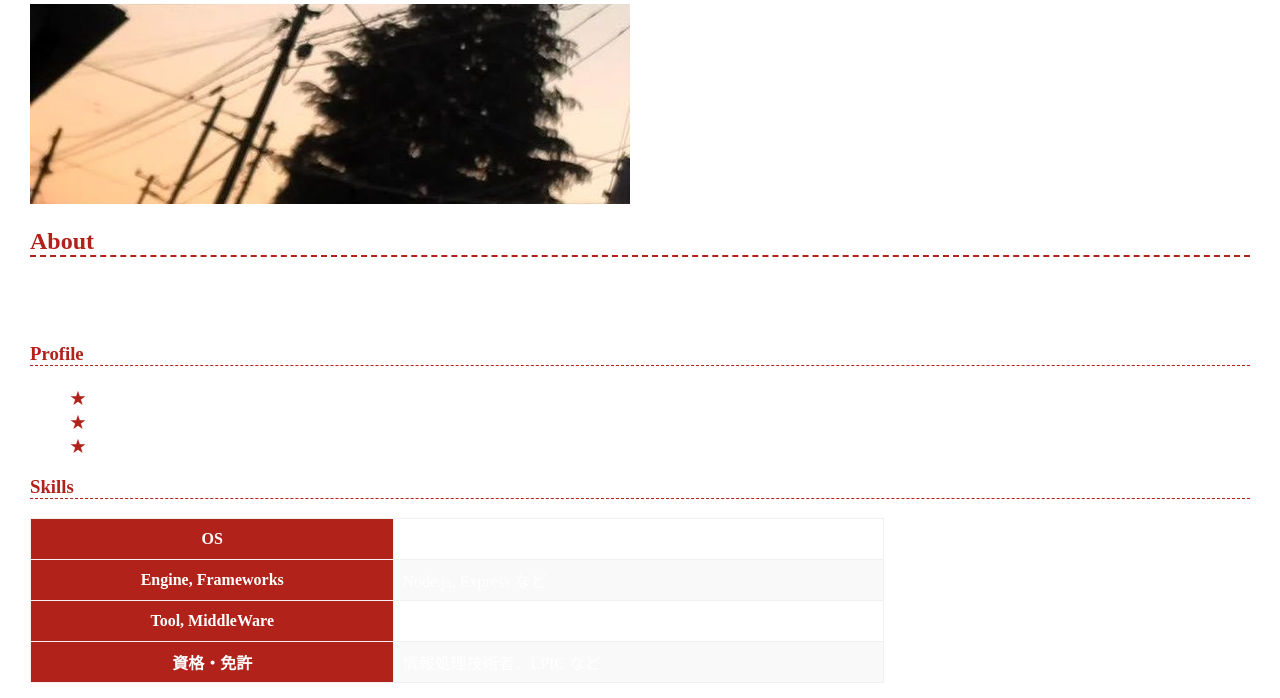
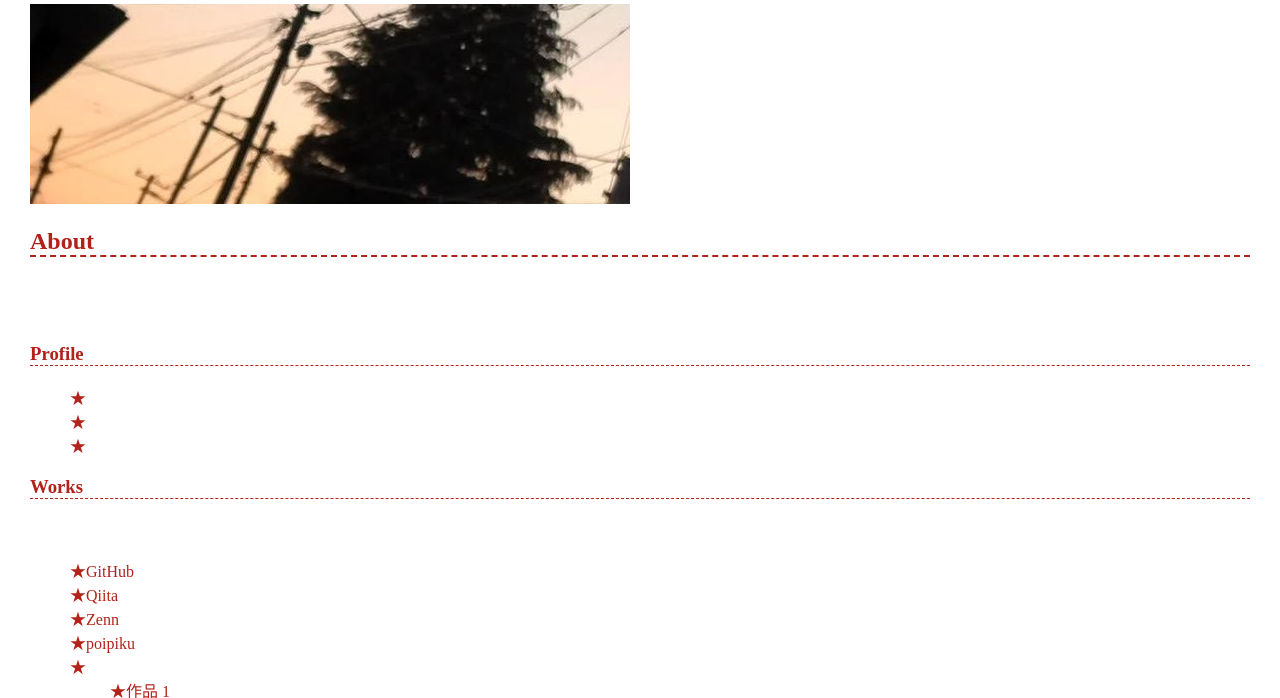
Before and after one commit to Henr143/henr143.github.io, a plain HTML site: page index.html in a window 1280 px wide. Shown: the part 109-807 px from the top of the page. Drawn offline with Linux system fonts and the light colour scheme.

Commit message:
Update index.html

```diff
--- a/index.html
+++ b/index.html
@@ -23,32 +23,13 @@
       <li>得意領域（Web 開発、サーバ運用など）</li>
     </ul>
 
-    <h3>Skills</h3>
-    <table>
-      <tr>
-        <th>OS</th>
-        <td>Windows, Ubuntu など</td>
-      </tr>
-      <tr>
-        <th>Engine, Frameworks</th>
-        <td>Node.js, Express など</td>
-      </tr>
-      <tr>
-        <th>Tool, MiddleWare</th>
-        <td>Git, PostgreSQL など</td>
-      </tr>
-      <tr>
-        <th>資格・免許</th>
-        <td>情報処理技術者、LPIC など</td>
-      </tr>
-    </table>
-
     <h3>Works</h3>
     <p>アピールできる活動内容を書きましょう。</p>
     <ul>
       <li><a href="https://github.com/">GitHub</a></li>
       <li><a href="https://qiita.com/">Qiita</a></li>
       <li><a href="https://zenn.dev/">Zenn</a></li>
+      <li><a href="https://poipiku.com/10721462/">poipiku</a></li>
       <li>
         作った作品
         <ul>
@@ -63,7 +44,7 @@
     <ul>
       <li><a href="mailto:name@example.com">Mail</a></li>
       <li><a href="https://twitter.com/n_yobikou">X(旧 Twitter)</a></li>
-      <li><a href="https://poipiku.com/10721462/">poipiku</a></li>
+
     </ul>
 
     <h3>History</h3>
```
